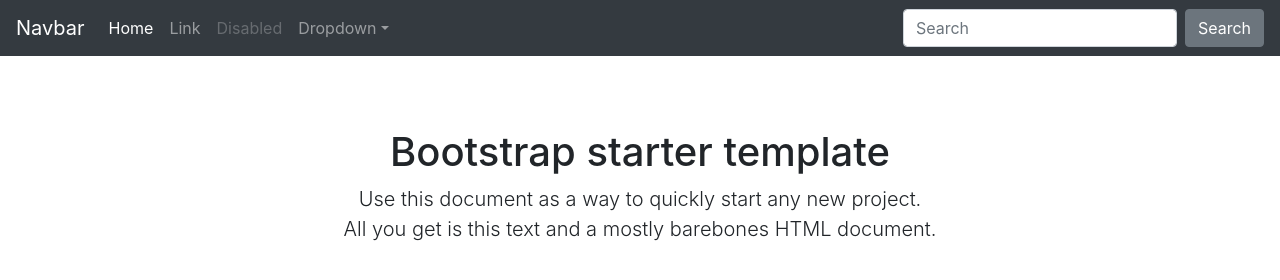
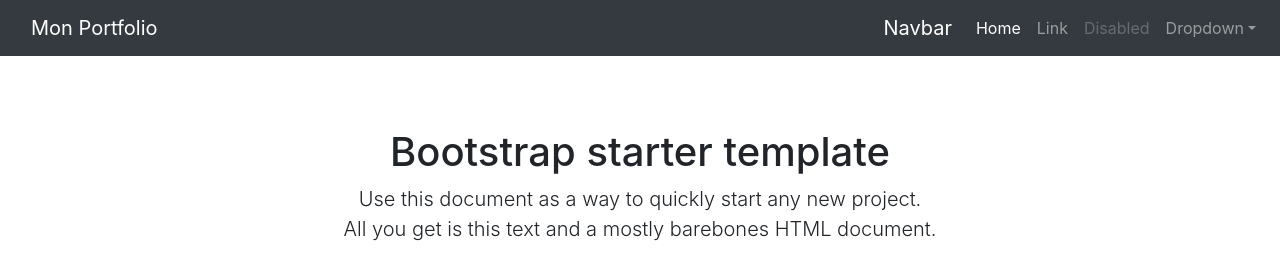
Before and after one commit to djmagnusa/FlavienMacquignon.github.io, a plain HTML site: page index.html in a window 1280 px wide. Drawn offline with nearby package versions, Linux system fonts and the light colour scheme.

Commit message:
Modifié la navbar

```diff
--- a/index.html
+++ b/index.html
@@ -31,9 +31,13 @@
     <link href="starter-template.css" rel="stylesheet">
   </head>
   <body>
-    <nav class="navbar navbar-expand-md navbar-dark bg-dark fixed-top">
+    <nav class="navbar navbar-dark bg-dark fixed-top navbar-expand-md">
+        <div class="container">
+            <button type="button" class="navbar-toggler" data-toggle="collapse" data-target="#navbar" aria-controls="navbar"> <span class="sr-only">Navigation raccourcie</span> ### </button>
+            <a class="navbar-brand" href="#">Mon Portfolio</a>
+        </div>
   <a class="navbar-brand" href="#">Navbar</a>
-  <button class="navbar-toggler" type="button" data-toggle="collapse" data-target="#navbarsExampleDefault" aria-controls="navbarsExampleDefault" aria-expanded="false" aria-label="Toggle navigation">
+  <button class="navbar-toggler" type="button" data-toggle="collapse" data-target="#navbar" aria-controls="navbars">
     <span class="navbar-toggler-icon"></span>
   </button>
 
@@ -57,10 +61,6 @@
         </div>
       </li>
     </ul>
-    <form class="form-inline my-2 my-lg-0">
-      <input class="form-control mr-sm-2" type="text" placeholder="Search" aria-label="Search">
-      <button class="btn btn-secondary my-2 my-sm-0" type="submit">Search</button>
-    </form>
   </div>
 </nav>
 
```
Also changed, not shown: 1 other file.
